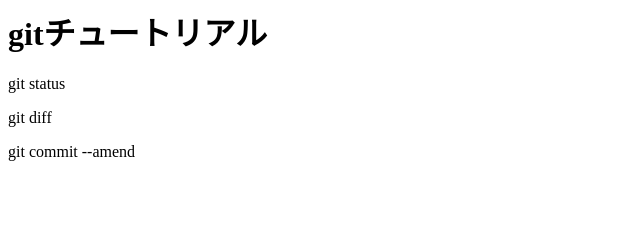
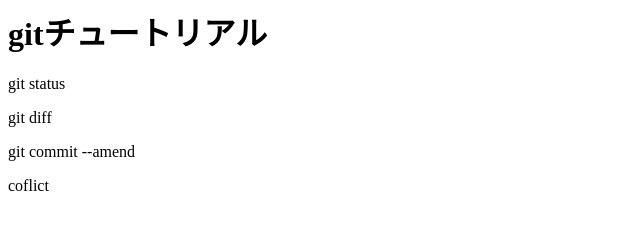
Before and after one commit to tak0828/git_tutorial, a plain HTML site: page index.html in a window 1280 px wide. Shown: the full height of the page, 0-640 px from the left. Drawn offline with Linux system fonts and the light colour scheme.

Commit message:
conflictを追記

```diff
--- a/index.html
+++ b/index.html
@@ -2,3 +2,4 @@
 <p>git status</p>
 <p>git diff</p>
 <p>git commit --amend</p>
+<p>coflict</p>
```
